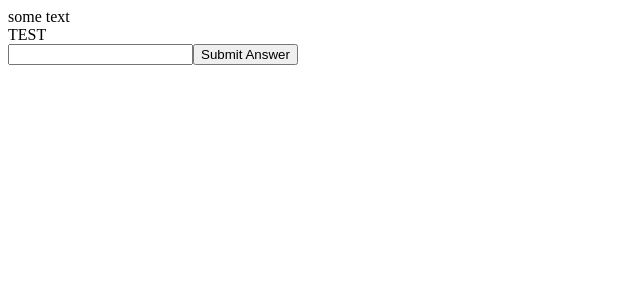
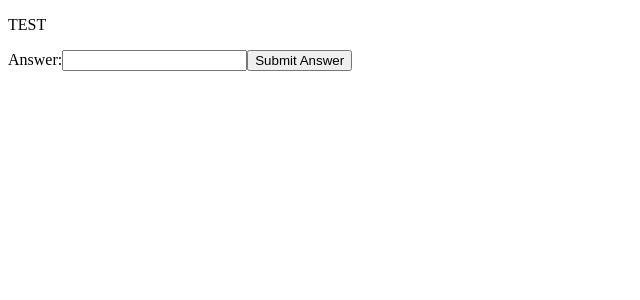
Before and after one commit to orfnyc/flashcards, a React (Vite) app: page / in a window 1280 px wide. Shown: the top 300 px of the page, without its empty margins (0-640 px from the left). Built offline with nearby package versions, Linux system fonts and the light colour scheme.

Commit message:
Implemented Study Properly, Ready for styles

```diff
--- a/src/Study.tsx
+++ b/src/Study.tsx
@@ -1,27 +1,63 @@
-import react, { useState } from 'react'
-import StudyMode from "./midlayer/StudyMode"
+// import react, { useState } from 'react'
+// import StudyMode from "./midlayer/StudyMode"
 
-function Study()
-{
-    const ex = new StudyMode();
-    const [answer, setAnswer] = useState("");
+// function Study()
+// {
+//     const ex = new StudyMode();
+//     const [answer, setAnswer] = useState("");
 
-    const handleSubmit = (e: react.FormEvent<HTMLFormElement>) =>
-    {
-        e.preventDefault();
-        ex.evaluateAnswer(answer);
-        setAnswer("");
-    }
+//     const handleSubmit = (e: react.FormEvent<HTMLFormElement>) =>
+//     {
+//         e.preventDefault();
+//         ex.evaluateAnswer(answer);
+//         setAnswer("");
+//     }
+//     return (
+//         <div>
+//             <div>some text</div>
+//             <div>{ex.getCardQuestion()}</div>
+//             <form className="answerSubmission" onSubmit={handleSubmit}>
+//                 <input type="text" onChange={(e) => setAnswer(e.target.value)}/>
+//                 <button type="submit">Submit Answer</button>
+//             </form>
+//         </div>
+//     );
+// }
+
+// export default Study;
+
+import React, { useState } from 'react'
+import StudyMode from './midlayer/StudyMode'
+
+
+function Create() {
+    const studyInstance = new StudyMode();
+    const [answer, setAnswer] = useState('');
+    const [checkBool, setcheckBool] = useState<Boolean>(false);
+    const [finalBool, setfinalBool] = useState<Boolean>(false);
+
+    const handleSubmit = () => (
+        setcheckBool(studyInstance.evaluateAnswer(answer)),
+        setfinalBool(true)
+    );
+
     return (
-        <div>
-            <div>some text</div>
-            <div>{ex.getCardQuestion()}</div>
-            <form className="answerSubmission" onSubmit={handleSubmit}>
-                <input type="text" onChange={(e) => setAnswer(e.target.value)}/>
-                <button type="submit">Submit Answer</button>
-            </form>
-        </div>
-    );
-}
+        <>
 
-export default Study;
+            <p>{studyInstance.getCardQuestion()}</p>
+            <label >
+                Answer:
+            </label>
+            <input
+                value={answer}
+                name='answer'
+                type='string'
+                onChange={e => setAnswer(e.target.value)} />
+            <button onClick={handleSubmit}>Submit Answer</button>
+            <p>{(finalBool) ? checkBool.toString() : ''}</p>
+            <p>{(finalBool && !checkBool) ? ('The answer is actually:' + studyInstance.getCardAnswer()) : ''}</p>
+        </>
+    )
+};
+
+export default Create;
```
